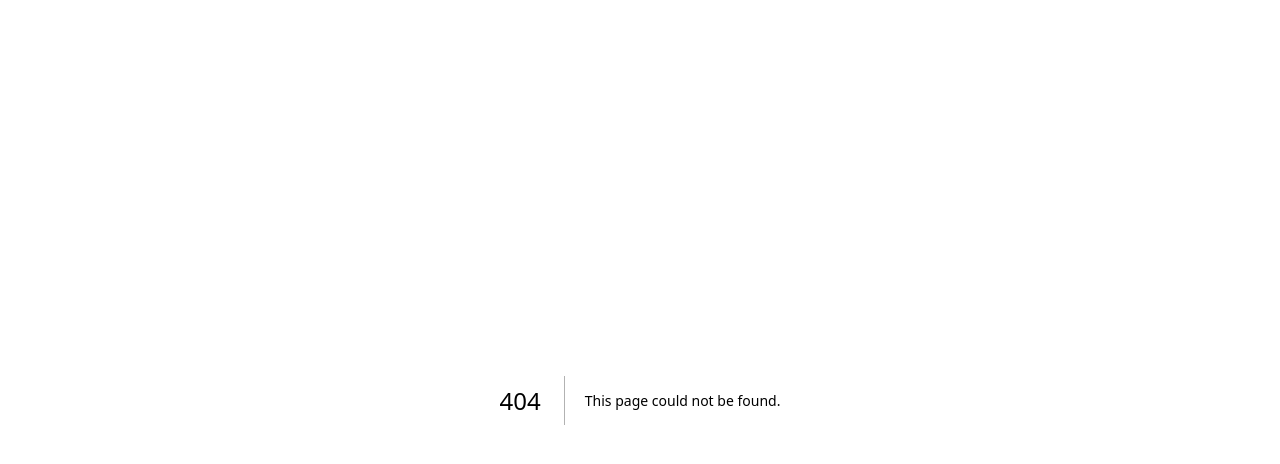
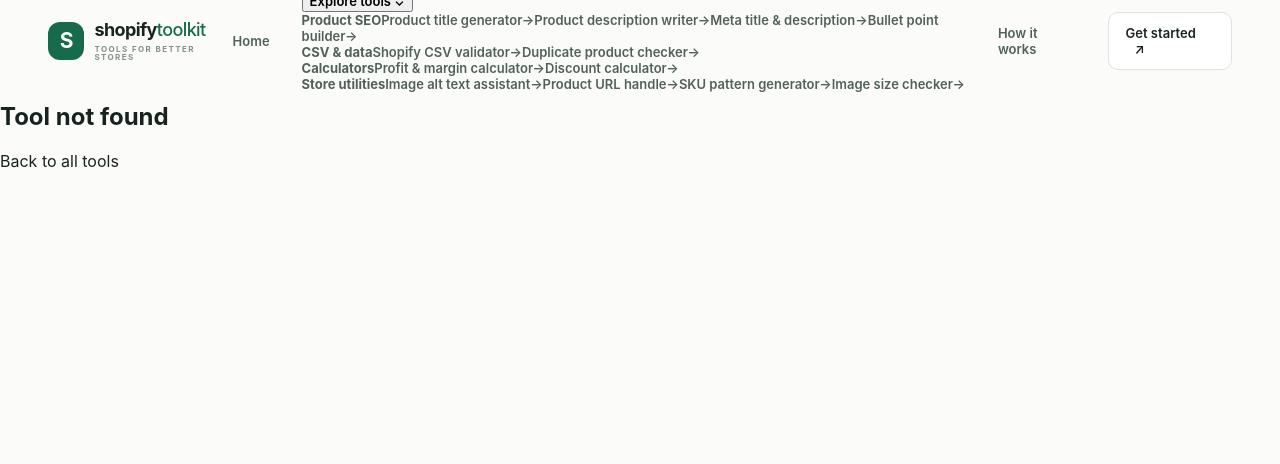
Before and after one commit to msharibshahzad/shopify-toolkit, a Next.js app: page /tools/1 in a window 1280 px wide. Before the commit this address had no page. Shown: the top 464 px of the page. Built offline with nearby package versions, Linux system fonts and the light colour scheme.

Commit message:
Create dedicated SEO-friendly tool pages

```diff
--- /dev/null
+++ b/app/tools/[slug]/page.tsx
@@ -0,0 +1,23 @@
+import type { Metadata } from "next";
+import Link from "next/link";
+import SiteHeader from "@/components/site-header";
+const toolMap: Record<string,{title:string;category:string;description:string;intro:string}> = {
+ "product-title":{title:"Product title generator",category:"Product SEO",description:"Draft clear, keyword-aware product titles from your product details.",intro:"Create a concise product title that combines your product name and target keyword."},
+ "product-description":{title:"Product description writer",category:"Product SEO",description:"Turn product features into structured, customer-friendly copy.",intro:"Turn your product details into an editable description draft."},
+ "meta-helper":{title:"Meta title & description helper",category:"Product SEO",description:"Draft search snippets and check character counts before publishing.",intro:"Prepare a search-friendly meta description and review its length."},
+ "csv-validator":{title:"Shopify CSV validator",category:"CSV & data",description:"Preview a CSV, check headers, and flag blank cells.",intro:"Choose a CSV file to preview its headers and first rows. Processing stays in your browser."},
+ "profit-calculator":{title:"Profit & margin calculator",category:"Calculators",description:"Estimate profit, margin, and break-even return on ad spend.",intro:"Enter your selling price and costs to estimate per-order profitability."},
+ "bullet-builder":{title:"Product bullet point builder",category:"Product SEO",description:"Organize product features into scannable benefit-led bullets.",intro:"Turn a list of product features into readable bullet points."},
+ "alt-text":{title:"Image alt text assistant",category:"Store utilities",description:"Create descriptive alt text that supports accessibility.",intro:"Draft descriptive alt text based on what your product image shows."},
+ "url-handle":{title:"Product URL handle generator",category:"SEO utilities",description:"Convert product names into clean, readable URL handles.",intro:"Convert a product name into a simple, lowercase URL handle."},
+ "sku-generator":{title:"SKU pattern generator",category:"Store utilities",description:"Build consistent SKU codes for a growing catalog.",intro:"Create a repeatable SKU from a product code, category, and variant."},
+ "duplicate-checker":{title:"Duplicate product checker",category:"CSV & data",description:"Identify repeated handles or SKUs in a product export.",intro:"Paste one handle or SKU per line to find duplicates."},
+ "image-checker":{title:"Image size checker",category:"Image tools",description:"Inspect image dimensions and file sizes before uploading.",intro:"Select an image to inspect its dimensions and file size."},
+ "discount-calculator":{title:"Discount calculator",category:"Calculators",description:"Calculate sale prices and savings at a glance.",intro:"Enter an original price and discount percentage to calculate the sale price."}
+};
+export function generateStaticParams(){return Object.keys(toolMap).map(slug=>({slug}));}
+export async function generateMetadata({params}:{params:Promise<{slug:string}>}):Promise<Metadata>{const {slug}=await params;const t=toolMap[slug];return {title:t?.title??"Tool not found",description:t?.description};}
+export default async function ToolPage({params}:{params:Promise<{slug:string}>}){const {slug}=await params;const tool=toolMap[slug];if(!tool)return <main><SiteHeader/><section className="single-tool"><h1>Tool not found</h1><Link href="/">Back to all tools</Link></section></main>;
+return <main><SiteHeader/><section className="single-tool"><div className="breadcrumbs"><Link href="/">Home</Link> / <Link href="/#tools">Tools</Link> / {tool.title}</div><span className="eyebrow">{tool.category.toUpperCase()}</span><h1>{tool.title}</h1><p className="single-lead">{tool.intro}</p><ToolWorkspace slug={slug}/><div className="single-note">Free to use · No account required · Review generated content for accuracy before publishing.</div></section><footer className="single-footer"><span>© {new Date().getFullYear()} Shopify Toolkit. Independent project; not affiliated with Shopify Inc.</span><Link href="/">← Browse all tools</Link></footer></main>}
+function ToolWorkspace({slug}:{slug:string}){return <div className="single-workspace"><ToolForm key={slug} slug={slug}/></div>}
+function ToolForm({slug}:{slug:string}){ "use client"; return <ToolClient slug={slug}/> }
```
